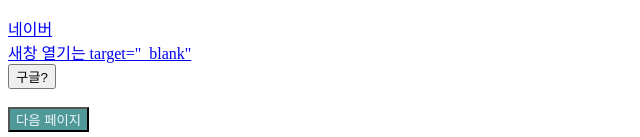
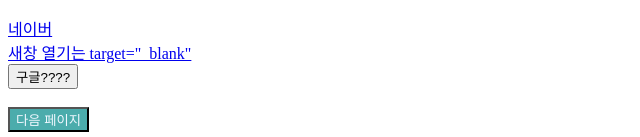
Before and after one commit to Hyeong6551/testhtml, a plain HTML site: page htmlcssEx/index.html in a window 1280 px wide. Shown: the part 1005-1142 px from the top of the page, 0-640 px from the left. Drawn offline with Linux system fonts and the light colour scheme.

Commit message:
html_practice

```diff
--- a/htmlcssEx/index.html
+++ b/htmlcssEx/index.html
@@ -64,7 +64,7 @@
   <h3>태그 - 하이퍼링크 태그</h3>
   <a href="http://www.naver.com">네이버</a><br />
   <a href="http://www.naver.com" target="_blank">새창 열기는 target="_blank"</a><br>
-  <button type="button" onClick="location.href='http://www.naver.com'">구글?</button><br><br>
+  <button type="button" onClick="location.href='http://www.naver.com'">구글????</button><br><br>
 
   <button class="next" type="button" onClick="location.href='./3weak.html'">다음 페이지</button>
   </body>
--- a/htmlcssEx/style.css
+++ b/htmlcssEx/style.css
@@ -3,7 +3,7 @@
   border: solid 2px #44f638;
 }
 .next {
-  background-color: rgb(79, 153, 153);
+  background-color: rgb(75, 172, 172);
   text-align: center;
   color: aliceblue;
 }
```
